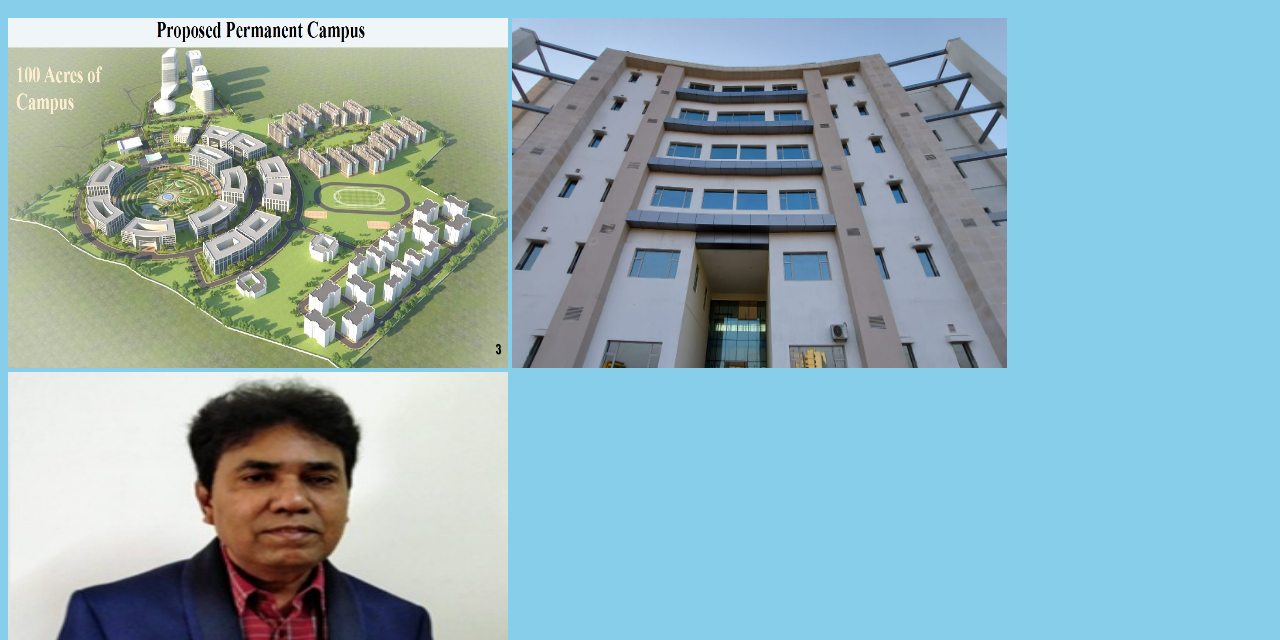
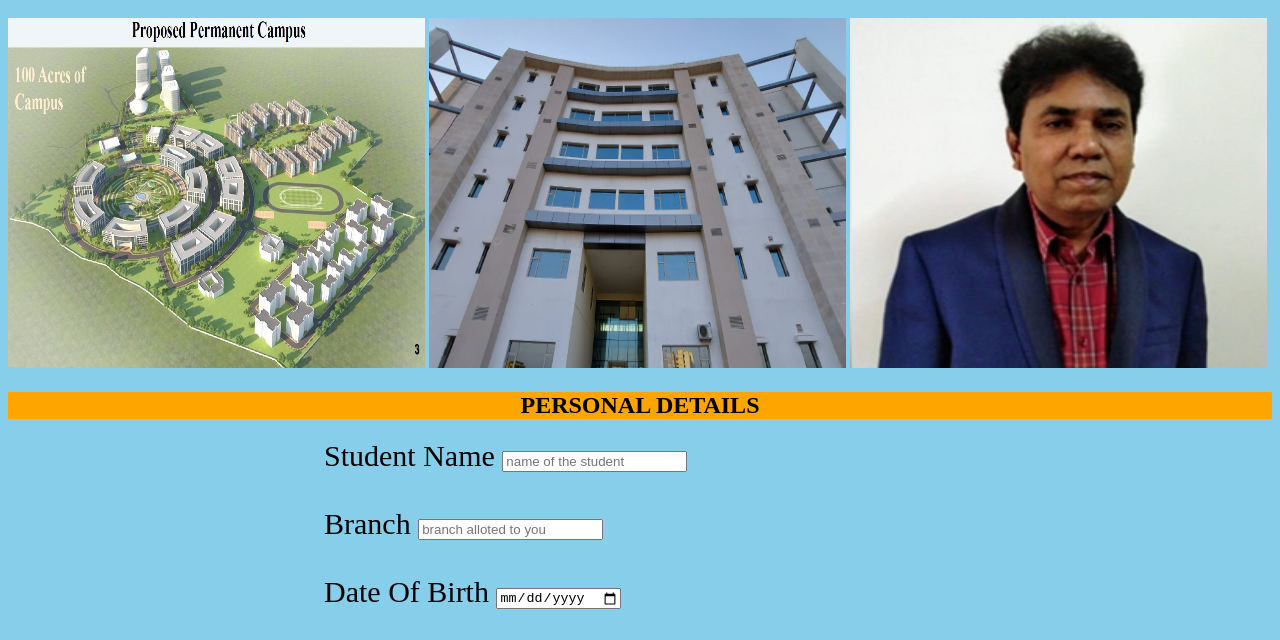
Before and after one commit to a-j-a-y-c-p/AP_project, a plain HTML site: page index.html in a window 1280 px wide. Shown: the part 117-757 px from the top of the page. Drawn offline with Linux system fonts and the light colour scheme.

Commit message:
Update index.html

```diff
--- a/index.html
+++ b/index.html
@@ -14,13 +14,13 @@
         </h4>
         <div class="row" style="margin-left: 0%; margin-right: 0%;">
             <div class="column" style="margin-left: 0%; margin-right: 0%;">
-                <img src="clg.jpg" alt="image1" height="350px" width="500px"/>
+                <img src="clg.jpg" alt="image1" height="350px" width="33%"/>
             </div>
             <div class="column" style="margin-left: 0%; margin-right: 0%;">
-                <img src="start.jpeg" alt="image2" height="350px" width="495px"/>
+                <img src="start.jpeg" alt="image2" height="350px" width="33%"/>
             </div>
             <div class="column" style="margin-left: 0%; margin-right: 0%;">
-                <img src="director_sir.jpg" alt="image3" height="350px" width="500px"/>
+                <img src="director_sir.jpg" alt="image3" height="350px" width="33%"/>
             </div>
         </div>
         <form>
```
